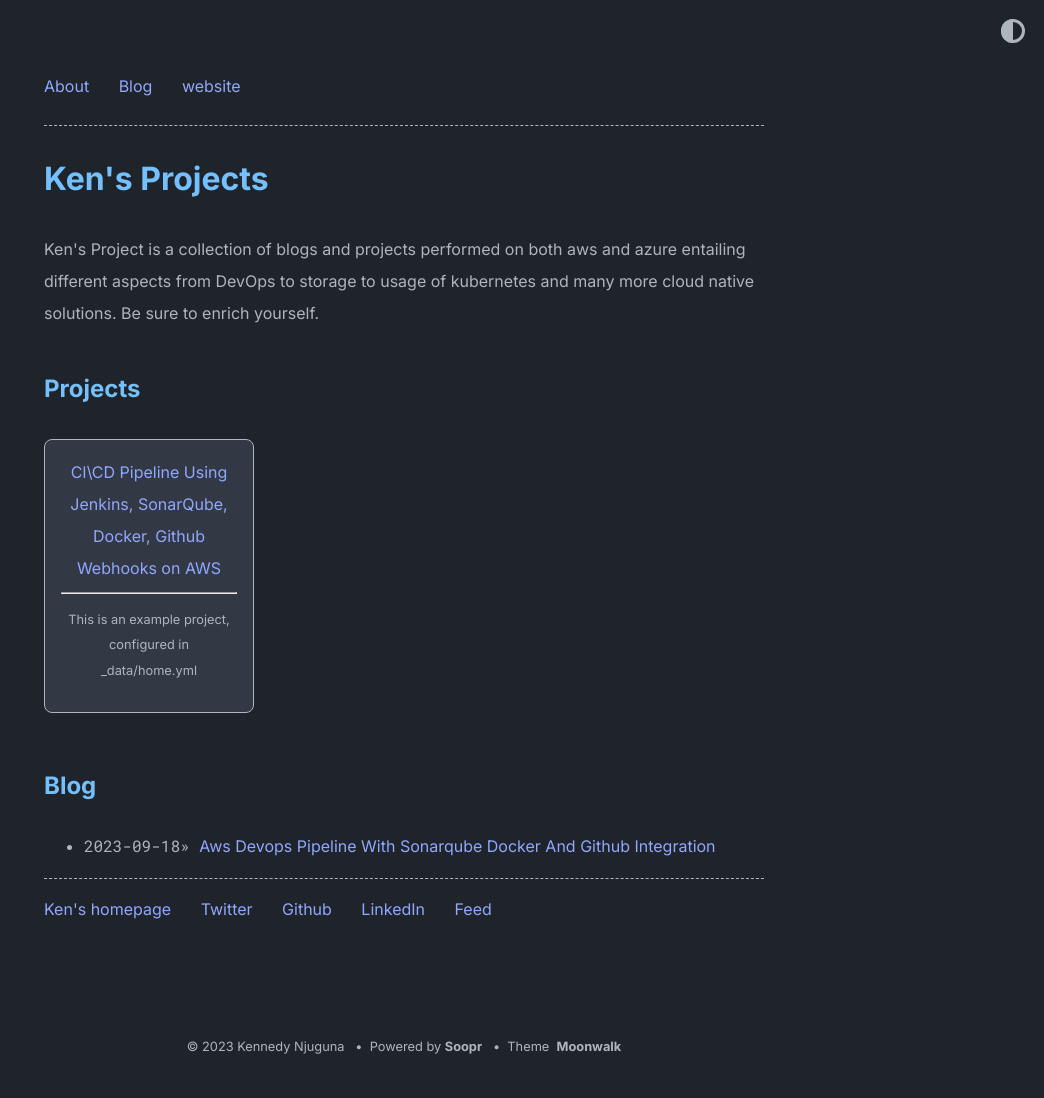
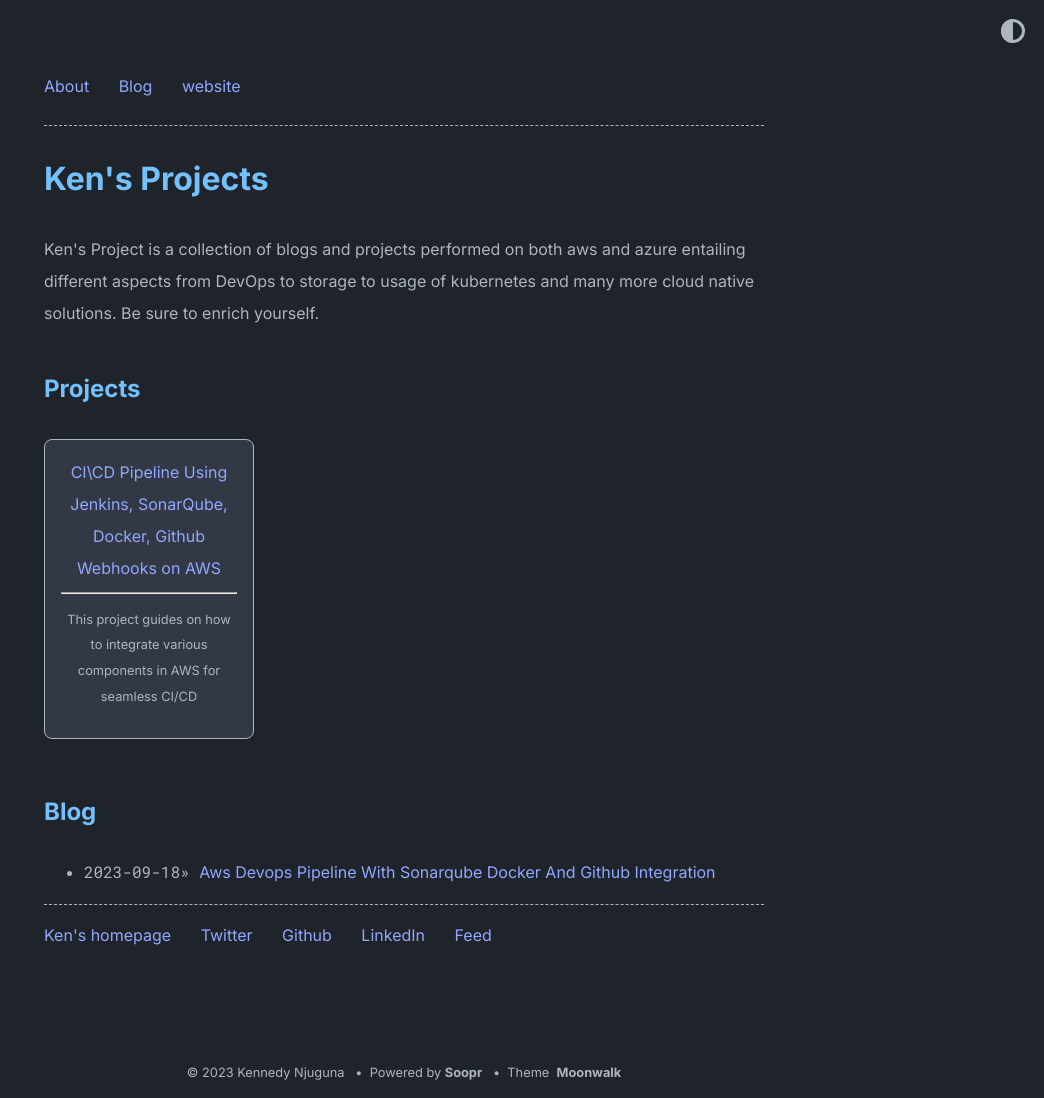
Before and after one commit to KennedyNjuguna/kennedynjuguna.github.io, a Jekyll site: the page built from index.md, in a window 1280 px wide. Shown: the whole page, without its empty margins (236-1280 px from the left). Built offline with Jekyll 4.4.1, drawn with Linux system fonts in a browser that asks for light colours; before the commit the page ends 1073 px from its top, so only the background shows below that.

Commit message:
Update home.yml

```diff
--- a/_data/home.yml
+++ b/_data/home.yml
@@ -11,8 +11,7 @@ navbar_entries:
 project_entries:
   - title:  CI\CD Pipeline Using Jenkins, SonarQube, Docker, Github Webhooks on AWS
     url: aws-devops-pipeline-with-sonarqube-docker-and-github-integration
-    desc: This is an example project, configured in _data/home.yml
-
+    desc: This project guides on how to integrate various components in AWS for seamless CI/CD
 
 old_project_entries:
   - title: Soopr
```
